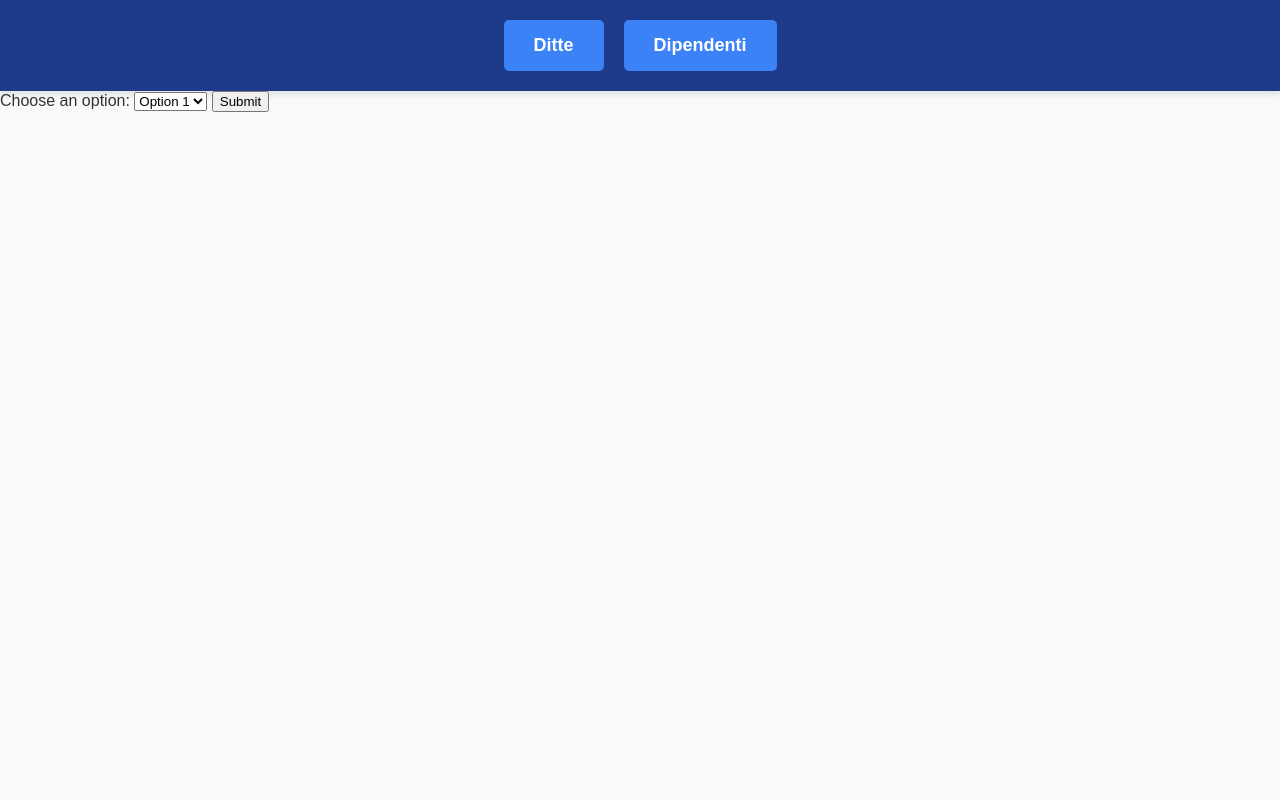
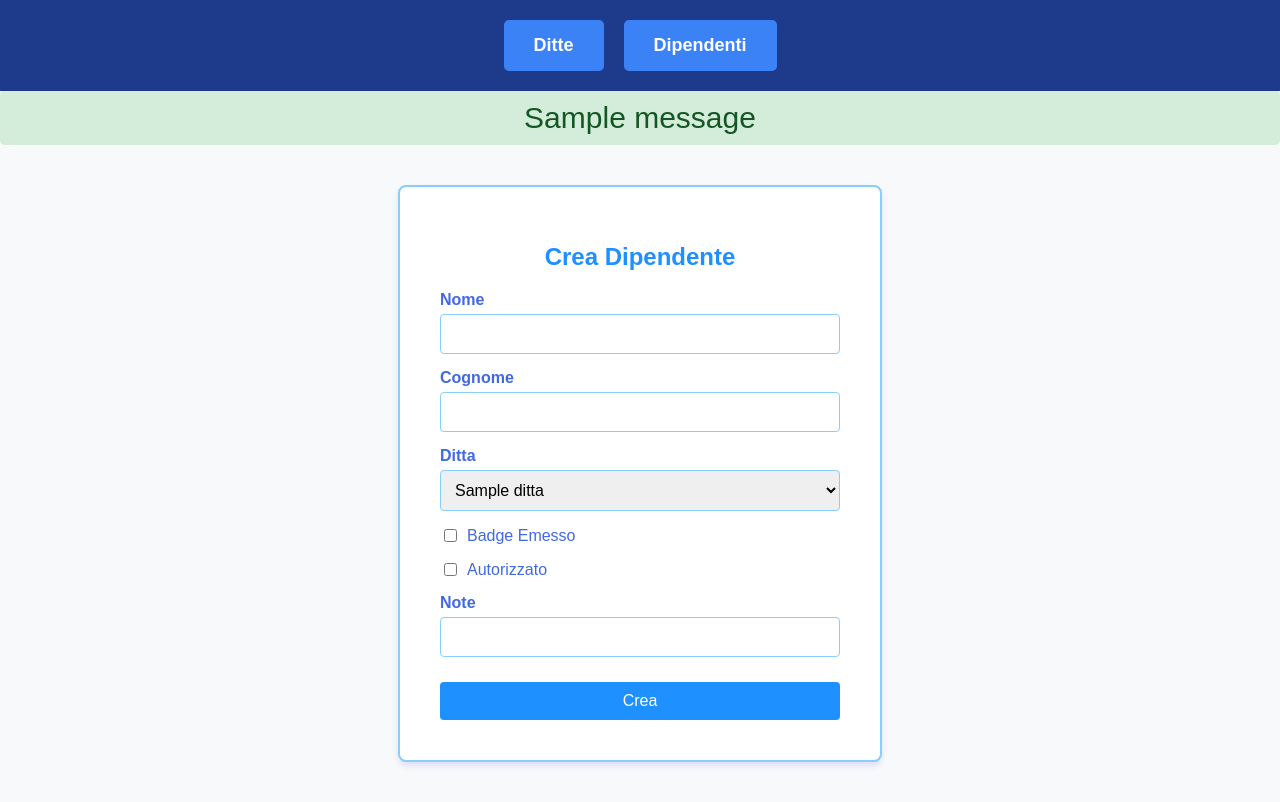
Before and after one commit to fredneedsausername/ACCA, a Flask app: template templates/aggiungi-dipendenti.html in a window 1280 px wide. Before the commit the page ends 112 px from the top, so only its background shows below. Run offline with Flask 3, Linux system fonts and the light colour scheme; the template is opened without the code that fills it: most values are stand-ins (such as "Sample title", 1, 10 or a date in 2020); one stand-in notice (Sample message) is shown; parts of the project's set-up code (start-up, migrations or seed data) failed here and were passed over.

Commit message:
Finalizzata la funzione per aggiungere un dipendente

```diff
--- a/python/server.py
+++ b/python/server.py
@@ -16,12 +16,13 @@ app.secret_key = passwords.app_secret_key
 
 class Dipendente:
 
-    def __init__(self, nome: str, cognome: str, ditta_name: str, is_badge_already_emesso: int, autorizzato: int):
+    def __init__(self, nome: str, cognome: str, ditta_name: str, is_badge_already_emesso: int, autorizzato: int, note: str):
         self.nome = nome
         self.cognome = cognome
         self.ditta_name = ditta_name
         self.is_badge_already_emesso = is_badge_already_emesso
         self.autorizzato = autorizzato
+        self.note = note
 
     @classmethod
     def from_form(cls):
@@ -39,7 +40,7 @@ class Dipendente:
         cognome = request.form.get("cognome")
         if (cognome == None) or (cognome == ""): raise BadRequest("cognome")
 
-        ditta_name = request.form.get("ditta_name")
+        ditta_name = request.form.get("ditta")
         if ditta_name is None: raise BadRequest("ditta_name")
 
         is_badge_already_emesso = request.form.get("is_badge_already_emesso")
@@ -50,11 +51,13 @@ class Dipendente:
         if autorizzato is None: autorizzato = 0
         if autorizzato == "yes": autorizzato = 1
 
-        return cls(nome, cognome, ditta_name, is_badge_already_emesso, autorizzato)
+        note = request.form.get("note")
+
+        return cls(nome, cognome, ditta_name, is_badge_already_emesso, autorizzato, note)
 
 
     def get_fields(self):
-        return self.nome, self.cognome, self.ditta_name, self.is_badge_already_emesso, self.autorizzato
+        return self.nome, self.cognome, self.ditta_name, self.is_badge_already_emesso, self.autorizzato, self.note
 
     @fredbconn.connected_to_database
     def add_to_db(cursor, self):
@@ -74,9 +77,9 @@ class Dipendente:
             return redirect("/aggiungi-dipendenti")
 
         cursor.execute("""
-        INSERT INTO dipendenti(nome, cognome, ditta_id, is_badge_already_emesso, autorizzato)
-        VALUES (%s, %s, %s, %s, %s)
-        """, (fields[0], fields[1], ditta_id, fields[3], fields[4]))
+        INSERT INTO dipendenti(nome, cognome, ditta_id, is_badge_already_emesso, autorizzato, note)
+        VALUES (%s, %s, %s, %s, %s, %s)
+        """, (fields[0], fields[1], ditta_id, fields[3], fields[4], fields[5]))
 
 
 @app.route("/")
@@ -93,8 +96,31 @@ def ditte():
 
 @app.route("/dipendenti")
 @fredauth.authorized
-def dipendenti():
-    return render_template("dipendenti.html", dipendenti = dipendenti)
+def show_dipendenti():
+
+    @fredbconn.connected_to_database
+    def fetch_dipendenti_data(cursor):
+        cursor.execute("""
+        SELECT
+            ditte.nome AS nome_ditta,
+            dipendenti.nome AS nome_dipendente,
+            dipendenti.cognome,
+            dipendenti.is_badge_already_emesso,
+            dipendenti.autorizzato,
+            dipendenti.note
+        FROM
+            dipendenti
+        JOIN
+            ditte
+        ON
+            dipendenti.ditta_id = ditte.id
+        """)
+
+        return cursor.fetchall()
+
+    fetched = fetch_dipendenti_data()
+
+    return render_template("dipendenti.html", dipendenti = fetched)
 
 
 @app.route("/aggiungi-dipendenti", methods=["GET", "POST"])
@@ -117,7 +143,26 @@ def aggiungi_dipendenti():
         return redirect("/dipendenti")
 
     if request.method == "GET":
-        return render_template("aggiungi-dipendenti.html")
+
+        @fredbconn.connected_to_database
+        def fetch_ditte(cursor):
+            cursor.execute("""
+            SELECT nome
+            FROM ditte
+            """)
+
+            fetched = cursor.fetchall()
+
+            ret = []
+
+            for row in fetched:
+                ret.append(row[0])
+
+            return ret
+
+        ditte = fetch_ditte()
+
+        return render_template("aggiungi-dipendenti.html", ditte = ditte)
     #TODO testa ognuno di questi messaggi di errore
     if request.method == "POST":
         try:
@@ -135,6 +180,8 @@ def aggiungi_dipendenti():
             return redirect("/aggiungi-dipendenti")
         else:
             dipendente.add_to_db()
+            flash("Dipendente aggiunto con successo", "success")
+            return redirect("/aggiungi-dipendenti")
 
 
 @app.route("/login", methods=["GET", "POST"])
--- /dev/null
+++ b/static/css/aggiungi-dipendenti.css
@@ -0,0 +1,98 @@
+.dipendente-container {
+    width: 100%;
+    max-width: 400px;
+    margin: 40px auto;
+    padding: 40px;
+    background: white;
+    border-radius: 8px;
+    box-shadow: 0 4px 6px rgba(0, 0, 255, 0.1);
+    display: flex;
+    flex-direction: column;
+    border: 2px solid #87CEFA;
+}
+
+.dipendente-container h1 {
+    text-align: center;
+    margin-bottom: 20px;
+    font-size: 24px;
+    color: #1E90FF;
+}
+
+.form-group {
+    margin-bottom: 15px;
+}
+
+.form-group label {
+    display: block;
+    margin-bottom: 5px;
+    font-weight: bold;
+    color: #4169E1;
+}
+
+.form-group input[type="text"],
+.form-group select {
+    width: 100%;  /* Ensures full width like other input fields */
+    padding: 10px;
+    font-size: 16px;
+    border: 1px solid #87CEFA;
+    border-radius: 4px;
+    outline-color: #4169E1;
+    box-sizing: border-box; /* Ensures padding doesn't add extra width */
+}
+
+.form-group-checkbox {
+    display: flex;
+    align-items: center;
+    margin-bottom: 15px;
+    color: #4169E1;
+}
+
+.form-group-checkbox input {
+    margin-right: 10px;
+    accent-color: #1E90FF;
+}
+
+.crea-button {
+    width: 100%;
+    padding: 10px;
+    font-size: 16px;
+    color: white;
+    background-color: #1E90FF;
+    border: none;
+    border-radius: 4px;
+    cursor: pointer;
+    margin-top: 10px;
+    transition: background-color 0.3s ease;
+}
+
+.crea-button:hover {
+    background-color: #4169E1;
+}
+
+body {
+    margin: 0;
+    font-family: Arial, sans-serif;
+    background-color: #f8f9fa;
+    color: #333;
+
+}
+
+.success {
+    padding: 10px;
+    margin-bottom: 15px;
+    border-radius: 5px;
+    background-color: #d4edda; /* Light green background */
+    color: #155724; /* Dark green text */
+    font-size: 30px;
+    text-align: center;
+}
+
+.error {
+    padding: 10px;
+    margin-bottom: 15px;
+    border-radius: 5px;
+    background-color: #f8d7da;
+    color: #721c24;
+    font-size: 30px;
+    text-align: center;
+}
--- a/templates/aggiungi-dipendenti.html
+++ b/templates/aggiungi-dipendenti.html
@@ -2,19 +2,49 @@
 {% extends "base.html" %}
 
 {% block css %}
-
+<link rel="stylesheet" href="{{ url_for('static', filename = 'css/aggiungi-dipendenti.css')}}">
 {% endblock %}
 
+{% block body %}
 
-{% block body %}
-<form method="POST" action="/aggiungi-dipendenti">
-    <label for="choices">Choose an option:</label>
-    <select name="choices" id="choices">
-        <option value="option1">Option 1</option>
-        <option value="option2">Option 2</option>
-        <option value="option3">Option 3</option>
-        <option value="option4">Option 4</option>
-    </select>
-    <button type="submit">Submit</button>
-</form>
+{% with messages = get_flashed_messages(with_categories=true) %}
+{% if messages %}
+<div class="{{ messages[0][0] }}">{{ messages[0][1] }}</div>
+{% endif %}
+{% endwith %}
+
+<div class="dipendente-container">
+    <h1>Crea Dipendente</h1>
+    <form action="/aggiungi-dipendenti" method="POST">
+        <div class="form-group">
+            <label for="nome">Nome</label>
+            <input type="text" id="nome" name="nome" required>
+        </div>
+        <div class="form-group">
+            <label for="cognome">Cognome</label>
+            <input type="text" id="cognome" name="cognome" required>
+        </div>
+        <div class="form-group">
+            <label for="ditta">Ditta</label>
+            <select id="ditta" name="ditta">
+                {% for ditta in ditte %}
+                <option value="{{ ditta }}">{{ ditta }}</option>
+                {% endfor %}
+            </select>
+        </div>
+        <div class="form-group-checkbox">
+            <input type="checkbox" id="badge_emesso" name="is_badge_already_emesso" value="yes">
+            <label for="badge_emesso">Badge Emesso</label>
+        </div>
+        <div class="form-group-checkbox">
+            <input type="checkbox" id="autorizzato" name="autorizzato" value="yes">
+            <label for="autorizzato">Autorizzato</label>
+        </div>
+        <div class="form-group">
+            <label for="note">Note</label>
+            <input type="text" id="note" name="note">
+        </div>
+        <button type="submit" class="crea-button">Crea</button>
+    </form>
+</div>
 {% endblock %}
```
Also changed, not shown: static/css/dipendenti.css (+39 -2 lines), templates/dipendenti.html (+15 -4 lines).
